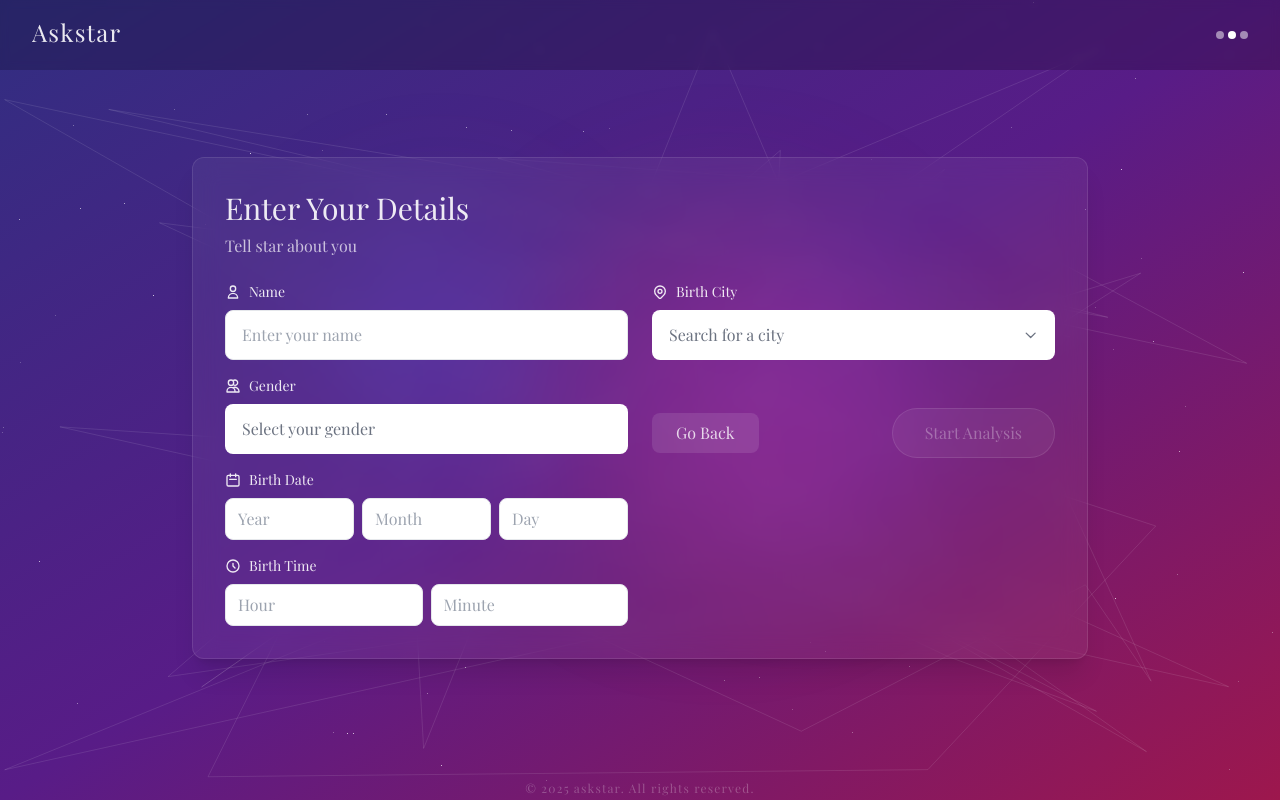
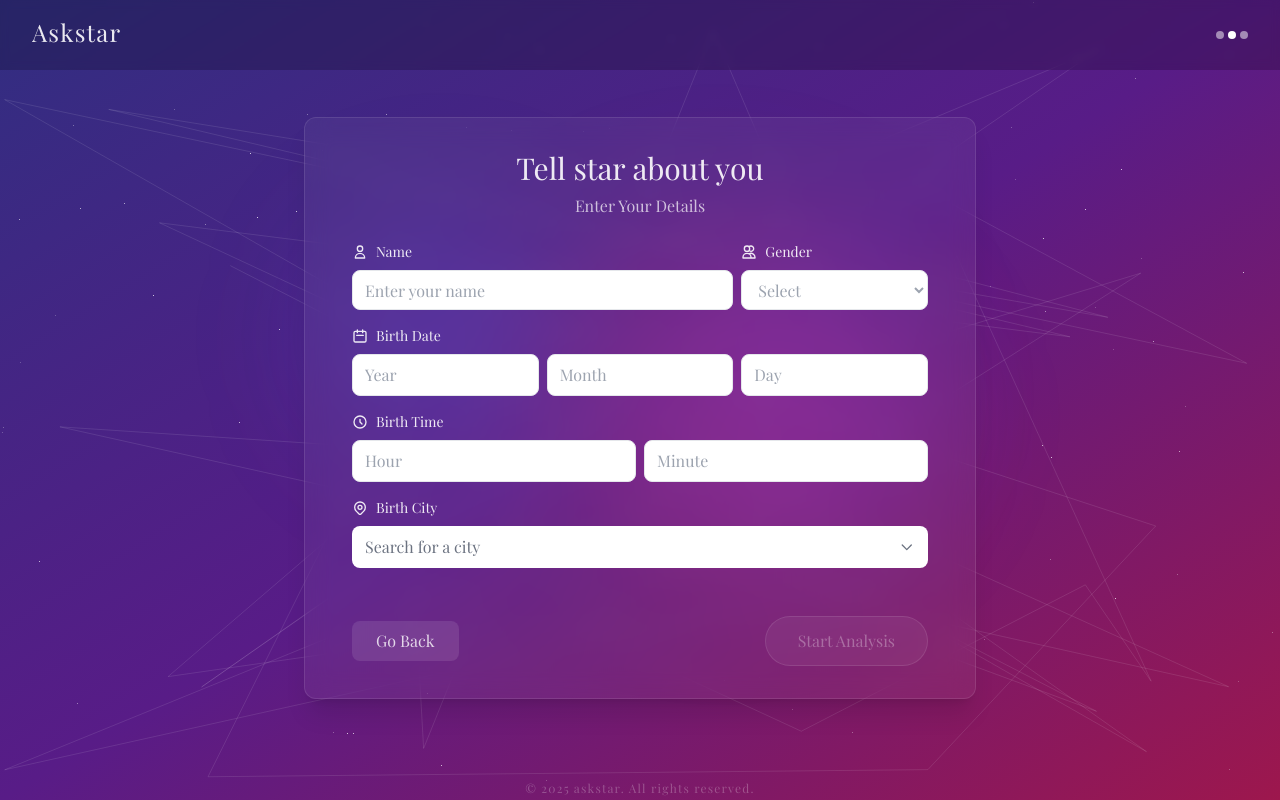
Before and after one commit to stariver1119/Askstar, a React (Vite) app: page /input in a window 1280 px wide. Built offline with nearby package versions, Linux system fonts and the light colour scheme.

Commit message:
Input page UI mastering

```diff
--- a/src/components/CitySearch.tsx
+++ b/src/components/CitySearch.tsx
@@ -176,7 +176,7 @@ const CitySearch: React.FC<CitySearchProps> = ({
         className="relative"
       >
         <div className={`
-          bg-white backdrop-blur-md border rounded-lg px-4 py-3 flex justify-between items-center
+          bg-white backdrop-blur-md border rounded-lg px-3 py-2 flex justify-between items-center
           transition-colors relative
           ${error ? 'border-red-500' : isOpen ? 'border-white/30' : 'border-white/10 hover:border-white/20'}
         `}>
--- a/src/components/CustomSelect.tsx
+++ b/src/components/CustomSelect.tsx
@@ -55,7 +55,7 @@ const CustomSelect: React.FC<CustomSelectProps> = ({
         <div
           onClick={() => setIsOpen(!isOpen)}
           className={`
-            bg-white backdrop-blur-md border border-white/10 rounded-lg px-4 py-3 cursor-pointer
+            bg-white backdrop-blur-md border border-white/10 rounded-lg px-3 py-2 cursor-pointer
             flex justify-between items-center hover:border-white/20 transition-colors
             ${isOpen ? 'border-white/30' : ''}
           `}
--- a/src/data/inputPageTranslations.json
+++ b/src/data/inputPageTranslations.json
@@ -1,15 +1,15 @@
 {
   "ko": {
     "input": {
-      "title": "별자리 분석을 위한 정보 입력",
-      "subtitle": "별에게 당신을 소개해주세요",
+      "title": "별에게 당신을 소개해주세요",
+      "subtitle": "별자리 분석을 위한 정보 입력하기",
       "name": { "label": "이름", "placeholder": "이름을 입력해주세요" },
       "gender": {
         "label": "성별",
         "male": "남성",
         "female": "여성",
         "other": "기타",
-        "placeholder": "성별을 선택해주세요"
+        "placeholder": "선택"
       },
       "birthDate": {
         "label": "생년월일",
@@ -42,15 +42,15 @@
   },
   "en": {
     "input": {
-      "title": "Enter Your Details",
-      "subtitle": "Tell star about you",
+      "title": "Tell star about you",
+      "subtitle": "Enter Your Details",
       "name": { "label": "Name", "placeholder": "Enter your name" },
       "gender": {
         "label": "Gender",
         "male": "Male",
         "female": "Female",
         "other": "Other",
-        "placeholder": "Select your gender"
+        "placeholder": "Select"
       },
       "birthDate": {
         "label": "Birth Date",
--- a/src/pages/InputPage.tsx
+++ b/src/pages/InputPage.tsx
@@ -3,7 +3,6 @@ import { motion } from 'framer-motion';
 import { useNavigate } from 'react-router-dom';
 import { useTranslation } from '../hooks/useTranslation';
 import StarryBackground from '../components/common/StarryBackground';
-import CustomSelect from '../components/CustomSelect';
 import CitySearch from '../components/CitySearch';
 import { calculateBig3, type BirthData } from '../utils/astrology';
 import { calculateSunSign } from '../utils/sunSignCalculator';
@@ -100,15 +99,8 @@ const InputPage = () => {
   }, [formData, t, touchedFields]);
 
   // Handle input changes
-  const handleInputChange = (e: React.ChangeEvent<HTMLInputElement>) => {
+  const handleInputChange = (e: React.ChangeEvent<HTMLInputElement | HTMLSelectElement>) => {
     const { name, value } = e.target;
-    setFormData(prev => ({ ...prev, [name]: value }));
-    // Mark field as touched
-    setTouchedFields(prev => ({ ...prev, [name]: true }));
-  };
-
-  // Handle select changes
-  const handleSelectChange = (name: string, value: string) => {
     setFormData(prev => ({ ...prev, [name]: value }));
     // Mark field as touched
     setTouchedFields(prev => ({ ...prev, [name]: true }));
@@ -281,22 +273,26 @@ const InputPage = () => {
             initial={{ opacity: 0, y: 20 }}
             animate={{ opacity: 1, y: 0 }}
             transition={{ duration: 0.5 }}
-            className="w-full max-w-4xl relative z-30"
+            className="w-full max-w-2xl relative z-30"
           >
-            <div className="bg-white/5 backdrop-blur-md rounded-xl border border-white/10 shadow-xl overflow-visible">
-              <div className="p-6 md:p-8">
-                <h1 className="text-2xl md:text-3xl font-light text-white/90 mb-2">
+            <div className="bg-white/5 backdrop-blur-md rounded-xl border border-white/10 shadow-xl overflow-visible max-w-2xl mx-auto">
+              <div className="p-6 md:p-8 flex flex-col items-center">
+                <div className="max-w-xl w-full mb-6">
+                  <h1 className="text-2xl md:text-3xl font-light text-white/90 mb-2 text-center">
                     {t('input.title')}
                   </h1>
-                <p className="text-white/70 mb-6">
+                  <p className="text-white/70 text-center">
                     {t('input.subtitle')}
                   </p>
+                </div>
 
-                <form onSubmit={handleSubmit} className="grid grid-cols-1 md:grid-cols-2 gap-6">
-                  {/* Left column */}
-                  <div className="space-y-4">
-                    {/* Name input */}
-                    <div className="mb-4">
+                <form onSubmit={handleSubmit} className="flex flex-col max-w-xl mx-auto space-y-4 w-full">
+                  {/* Single column layout */}
+                  <div className="space-y-4 w-full">
+                    {/* Name and Gender in one row */}
+                    <div className="grid grid-cols-3 gap-2 mb-4">
+                      {/* Name input - 2 columns */}
+                      <div className="col-span-2">
                         <label className="block text-white/90 text-sm mb-2 flex items-center">
                           <svg className="w-4 h-4 mr-2" fill="none" stroke="currentColor" viewBox="0 0 24 24" xmlns="http://www.w3.org/2000/svg">
                             <path strokeLinecap="round" strokeLinejoin="round" strokeWidth="2" d="M16 7a4 4 0 11-8 0 4 4 0 018 0zM12 14a7 7 0 00-7 7h14a7 7 0 00-7-7z"></path>
@@ -309,23 +305,35 @@ const InputPage = () => {
                           value={formData.name}
                           onChange={handleInputChange}
                           placeholder={t('input.name.placeholder')}
-                        className={`w-full bg-white backdrop-blur-md border rounded-lg px-4 py-3 text-black focus:outline-none focus:border-white/30 transition-colors`}
+                          className={`w-full bg-white backdrop-blur-md border rounded-lg px-3 py-2 text-black focus:outline-none focus:border-white/30 transition-colors`}
+                          style={{ boxSizing: 'border-box', height: '40px' }}
                         />
                       </div>
 
-                    {/* Gender select */}
-                    <CustomSelect
-                      label={t('input.gender.label')}
-                      placeholder={t('input.gender.placeholder')}
-                      options={genderOptions}
-                      value={formData.gender}
-                      onChange={(value) => handleSelectChange('gender', value)}
-                      icon={
-                        <svg className="w-4 h-4" fill="none" stroke="currentColor" viewBox="0 0 24 24" xmlns="http://www.w3.org/2000/svg">
+                      {/* Gender select - 1 column */}
+                      <div>
+                        <label className="block text-white/90 text-sm mb-2 flex items-center">
+                          <svg className="w-4 h-4 mr-2" fill="none" stroke="currentColor" viewBox="0 0 24 24" xmlns="http://www.w3.org/2000/svg">
                             <path strokeLinecap="round" strokeLinejoin="round" strokeWidth="2" d="M12 4.354a4 4 0 110 5.292M15 21H3v-1a6 6 0 0112 0v1zm0 0h6v-1a6 6 0 00-9-5.197M13 7a4 4 0 11-8 0 4 4 0 018 0z"></path>
                           </svg>
-                      }
-                    />
+                          {t('input.gender.label')}
+                        </label>
+                        <select
+                          name="gender"
+                          value={formData.gender}
+                          onChange={handleInputChange}
+                          className={`w-full bg-white backdrop-blur-md border rounded-lg px-3 py-2 focus:outline-none focus:border-white/30 transition-colors ${formData.gender === '' ? 'text-gray-400' : 'text-black'}`}
+                          style={{ boxSizing: 'border-box', height: '40px' }}
+                        >
+                          <option value="">{t('input.gender.placeholder')}</option>
+                          {genderOptions.map(option => (
+                            <option key={option.value} value={option.value}>
+                              {option.label}
+                            </option>
+                          ))}
+                        </select>
+                      </div>
+                    </div>
 
                     {/* Birth Date */}
                     <div className="mb-4">
@@ -407,8 +415,8 @@ const InputPage = () => {
                     </div>
                   </div>
 
-                  {/* Right column */}
-                  <div className="space-y-4">
+                  {/* City Search */}
+                  <div className="space-y-4 w-full">
                     {/* City Search */}
                     <CitySearch
                       label={t('input.city.label')}
```
Lines whose indentation alone changed are shown as unchanged.
